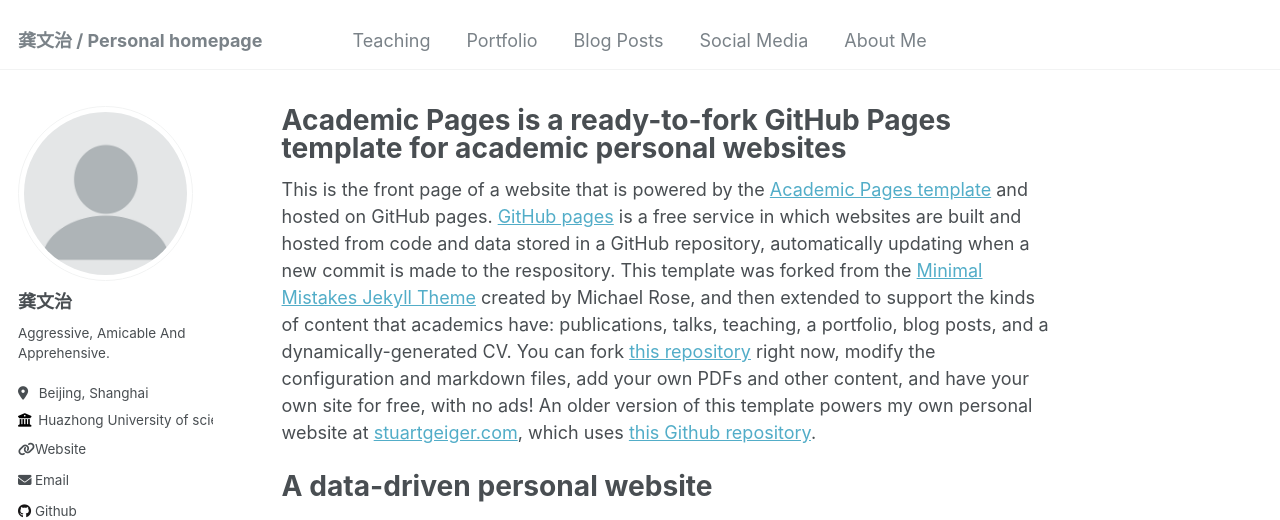
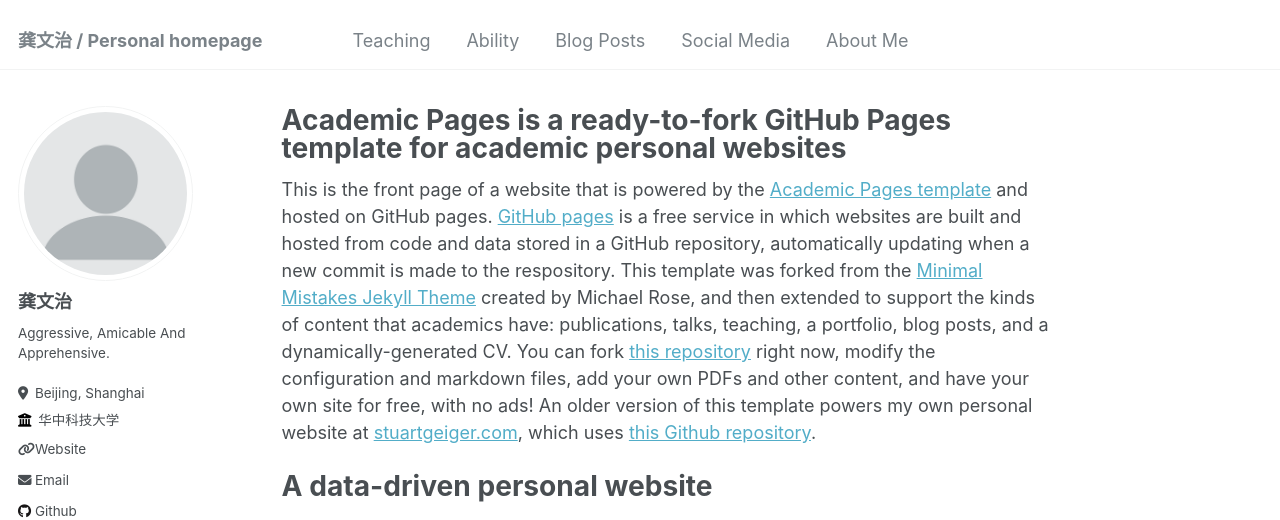
Before and after one commit to WendellGong/WendellGong.github.io, a Jekyll site: the page built from _pages/about.md, in a window 1280 px wide. Shown: the top 520 px of the page. Built offline with Jekyll 4.4.1, drawn with Linux system fonts in a browser that asks for light colours.

Commit message:
WendellGong.github.io

```diff
--- a/_config.yml
+++ b/_config.yml
@@ -12,7 +12,7 @@
 title_separator          : "-"
 name                     : &name "龚文治"
 description              : &description "personal description"
-url                      : https://wendellgong.github.io/ # the base hostname & protocol for your site e.g. "https://mmistakes.github.io"
+url                      : "https://space.bilibili.com/700240001" # the base hostname & protocol for your site e.g. "https://mmistakes.github.io"
 baseurl                  : "" # the subpath of your site, e.g. "/blog"
 repository               : "https://github.com/WendellGong"
 
@@ -25,9 +25,9 @@
   name             : "龚文治"
   pronouns         : # example: "she/her"
   bio              : "Aggressive, Amicable And Apprehensive."
-  location         : " Beijing, Shanghai"
-  employer         : "Huazhong University of science and technology"
-  uri              : " 904057564@qq.com"# URL
+  location         : "Beijing, Shanghai"
+  employer         : "华中科技大学"
+  uri              : "904057564@qq.com"# URL
   email            : "904057564@qq.com"
 
   # Academic websites
--- a/_data/navigation.yml
+++ b/_data/navigation.yml
@@ -9,8 +9,8 @@
   - title: "Teaching"
     url: /teaching/
 
-  - title: "Portfolio"
-    url: /https://space.bilibili.com/700240001/
+  - title: "Ability"
+    url: /portfolio/
 
   - title: "Blog Posts"
     url: /year-archive/
```
